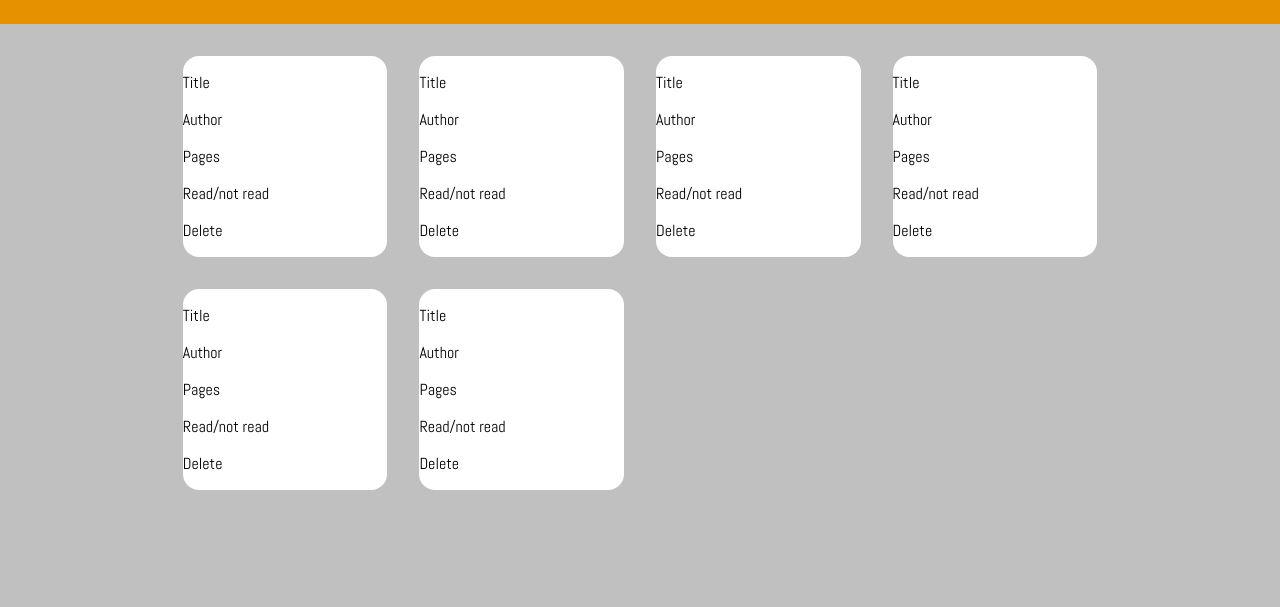
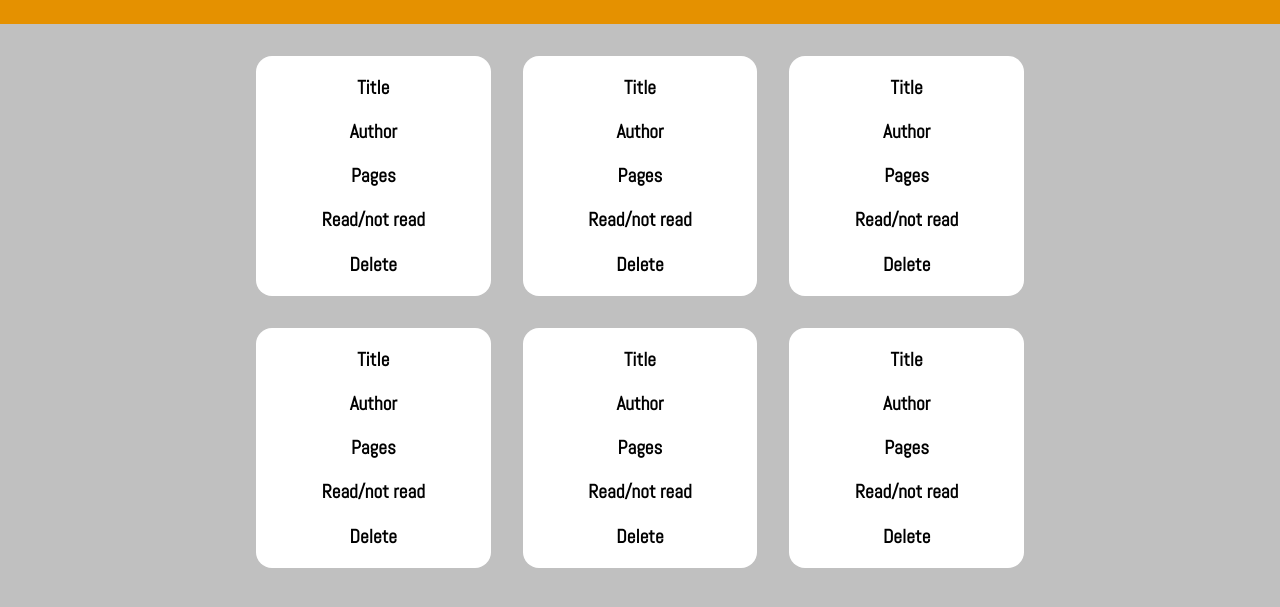
Before and after one commit to dziubenzo/library, a plain HTML site: page index.html in a window 1280 px wide. Shown: the part 81-688 px from the top of the page. Drawn offline with Linux system fonts and the light colour scheme.

Commit message:
Create instances of Book manually in JS

```diff
--- a/css/styles.css
+++ b/css/styles.css
@@ -35,7 +35,7 @@ body {
 
 .main {
   display: grid;
-  grid-template-columns: 1fr 5fr 1fr;
+  grid-template-columns: 1fr 3fr 1fr;
   grid-template-areas:
     '. books .'
     '. books .';
@@ -52,3 +52,9 @@ body {
   background-color: white;
   border-radius: 16px;
 }
+
+.card p {
+  font-size: 1.2rem;
+  font-weight: bold;
+  text-align: center;
+}
--- a/js/script.js
+++ b/js/script.js
@@ -0,0 +1,14 @@
+const books = [];
+
+function Book(title, author, pages, read) {
+  this.title = title;
+  this.author = author;
+  this.pages = pages;
+  this.read = Boolean(read);
+}
+
+books.push(new Book('Ślepnąć od świateł', 'Jakub Żulczyk', 520, true));
+books.push(new Book('How to Win at Chess', 'Levy Rozman', 272, false));
+books.push(new Book('Historia bez cenzury', 'Wojciech Drewniak', 288, true));
+
+console.table(books);
```
